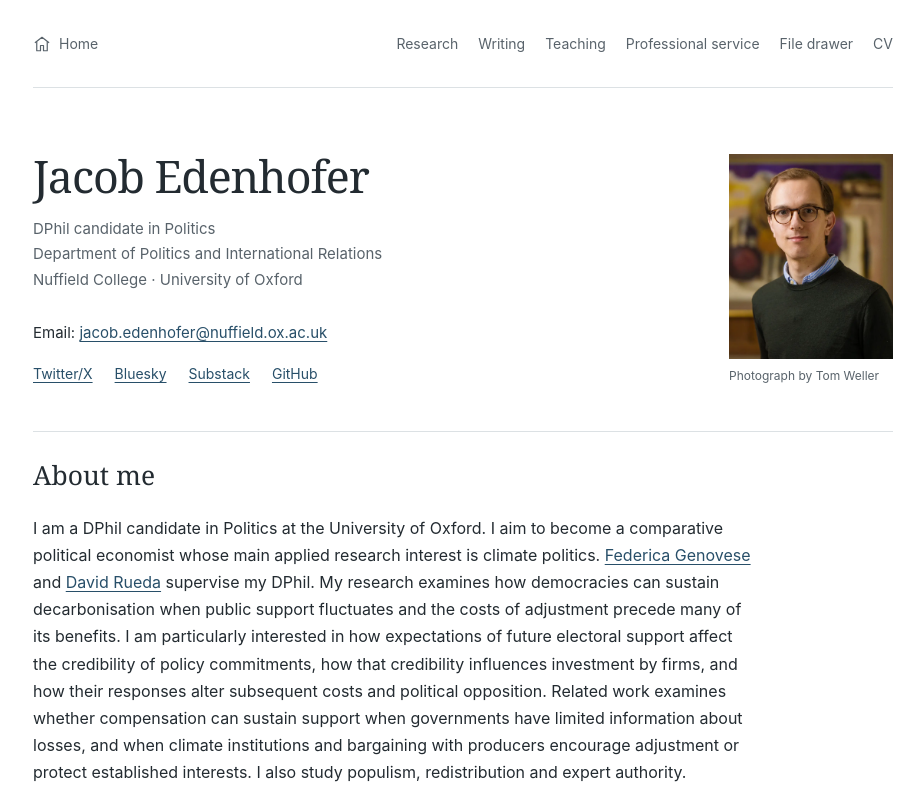
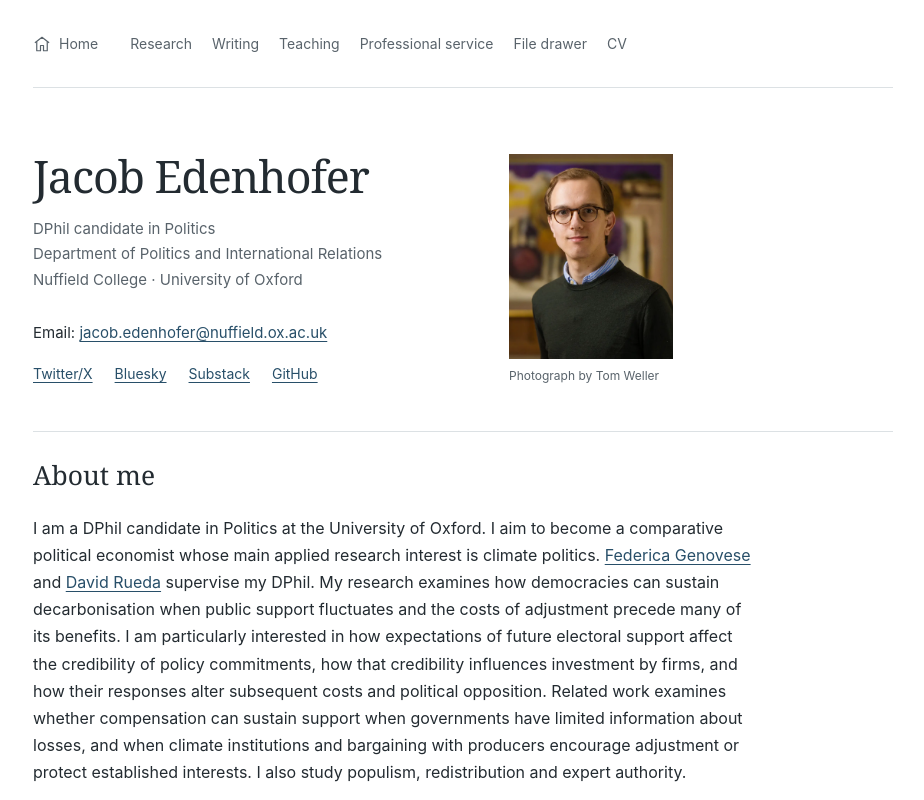
Before and after one commit to jacob-edenhofer/Website, a Next.js app: page / in a window 1280 px wide. Shown: the top 800 px of the page, without its empty margins (177-1101 px from the left). Built offline with nearby package versions, Linux system fonts and the light colour scheme.

Commit message:
Refine homepage spacing and update teaching, writing and service

```diff
--- a/app/data/writing.ts
+++ b/app/data/writing.ts
@@ -30,6 +30,13 @@ export const researchCommentary: WritingItem[] = [
     href: "https://zeitung.faz.net/faz/wirtschaft/2025-04-07/naehrboden-fuer-populisten/1151252.html#verschenken",
   },
   {
+    title: "When and Why Compensation Can Unlock the Green Energy Transition",
+    authors: "With Federica Genovese",
+    outlet: "Progressive Politics Research Network",
+    date: "December 2024",
+    href: "https://politicscentre.nuffield.ox.ac.uk/media/zdubebua/1_edenhofer_genovese.pdf",
+  },
+  {
     title: "From Local to National: Austerity, Immigration and Support for UKIP",
     authors: "With Eleonora Alabrese, Thiemo Fetzer and Shizhuo Wang",
     outlet: "UK in a Changing Europe",
@@ -53,13 +60,6 @@ export const researchCommentary: WritingItem[] = [
 ];
 
 export const publicAffairsWriting: WritingItem[] = [
-  {
-    title: "When and Why Compensation Can Unlock the Green Energy Transition",
-    authors: "With Federica Genovese",
-    outlet: "Progressive Politics Research Network",
-    date: "December 2024",
-    href: "https://politicscentre.nuffield.ox.ac.uk/media/zdubebua/1_edenhofer_genovese.pdf",
-  },
   {
     title: "Not a Disaster, but a Missed Opportunity",
     authors: "With Christian Flachsland and Claudia Zwar",
@@ -132,6 +132,6 @@ export const democracyAndAdvice: WritingItem[] = [
 export const featuredWriting: WritingItem[] = [
   reviewsAndEssays[0],
   reviewsAndEssays[1],
-  publicAffairsWriting[3],
-  publicAffairsWriting[1],
+  publicAffairsWriting[2],
+  publicAffairsWriting[0],
 ];
--- a/app/globals.css
+++ b/app/globals.css
@@ -25,7 +25,7 @@ p { margin: 0 0 1.1em; }
 .page-width { width: min(860px, calc(100% - 48px)); margin-inline: auto; }
 .site-shell { min-height: 100vh; display: flex; flex-direction: column; }
 .site-shell > main { flex: 1; }
-.header-inner { display: flex; align-items: center; justify-content: space-between; gap: 24px; min-height: 88px; border-bottom: 1px solid var(--line); }
+.header-inner { display: flex; align-items: center; justify-content: flex-start; gap: 32px; min-height: 88px; border-bottom: 1px solid var(--line); }
 .home-link { display: inline-flex; align-items: center; gap: 8px; min-height: 44px; font-size: .875rem; white-space: nowrap; color: var(--muted); text-decoration: none; }
 .home-link:hover { color: var(--ink); text-decoration: underline; }
 .site-nav { display: flex; flex-wrap: wrap; gap: 4px 20px; font-size: .875rem; }
@@ -34,7 +34,7 @@ p { margin: 0 0 1.1em; }
 .skip-link { position: absolute; left: 16px; top: -100px; padding: 10px 16px; background: var(--paper); color: var(--ink); z-index: 10; }
 .skip-link:focus { top: 12px; }
 .hero { padding-block: 62px 42px; }
-.hero-layout { display: grid; grid-template-columns: minmax(0, 1fr) 164px; gap: 58px; align-items: start; }
+.hero-layout { display: grid; grid-template-columns: minmax(0, 1fr) 164px; gap: 36px; max-width: 640px; align-items: start; }
 .hero-role { margin: 14px 0 0; font-size: .9375rem; color: var(--muted); }
 .hero-contact { margin-top: 28px; font-size: .9375rem; font-style: normal; overflow-wrap: anywhere; }
 .hero-social { display: flex; flex-wrap: wrap; gap: 4px 22px; margin-top: 12px; font-size: .875rem; }
--- a/content/service.md
+++ b/content/service.md
@@ -4,7 +4,7 @@ I contribute to shared academic work through scientific assessment, seminar orga
 
 ## IPCC Seventh Assessment Report
 
-I have been appointed as a Contributing Author to the governance chapter of the next assessment report of the Intergovernmental Panel on Climate Change.
+As a Contributing Author to the Intergovernmental Panel on Climate Change’s Seventh Assessment Report, I work with Christian Flachsland and Alice Xu on the political economy section of the governance chapter.
 
 ## Nuffield Comparative Political Economy Seminar
 
--- a/content/teaching.md
+++ b/content/teaching.md
@@ -1,6 +1,10 @@
 # Teaching
 
 I teach formal political economy at Oxford and have taught climate policy and the policy process at the Hertie School.
+
+Formal political economy should help students engage more deeply and critically with modern research. It should also provide a more nuanced understanding of the rationales that underlie two institutions which characterise modern democracies, elections and interest groups.
+
+Such an understanding matters for scholarship and for reflecting on the meaning of good democratic citizenship, both in private, when casting a vote, and in public, when choosing an occupation and making everyday decisions in work connected to policymaking. My hope is that the formal demands of the models never deter us from exploring their implications for lived experience.
 
 ## A Second Introduction to Formal Political Economy
 
@@ -17,9 +21,3 @@ Students may write a weekly essay that explains and applies the model or solve e
 ## Climate policy
 
 At the Hertie School, I have taught on *Advanced Climate Policy* and *Policy Process — Climate Policy*.
-
-## Models, institutions and democratic citizenship
-
-Formal political economy should help students engage more deeply and critically with modern research. It should also provide a more nuanced understanding of the rationales that underlie two institutions which characterise modern democracies, elections and interest groups.
-
-Such an understanding matters for scholarship and for reflecting on the meaning of good democratic citizenship, both in private, when casting a vote, and in public, when choosing an occupation and making everyday decisions in work connected to policymaking. My hope is that the formal demands of the models never deter us from exploring their implications for lived experience.
```
